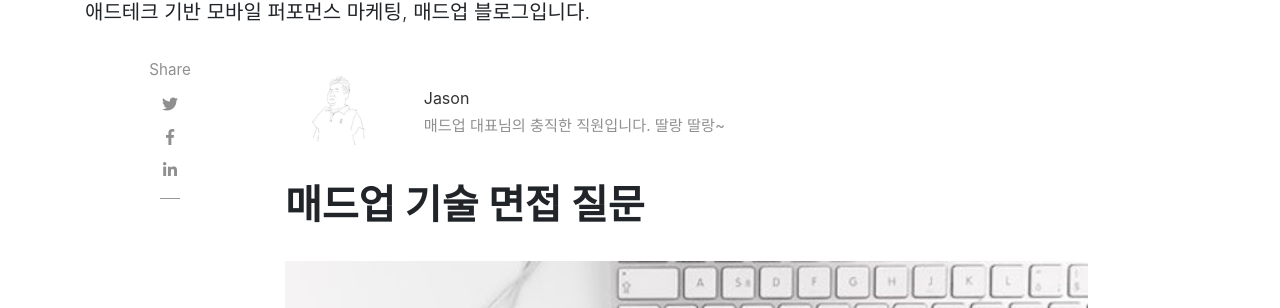
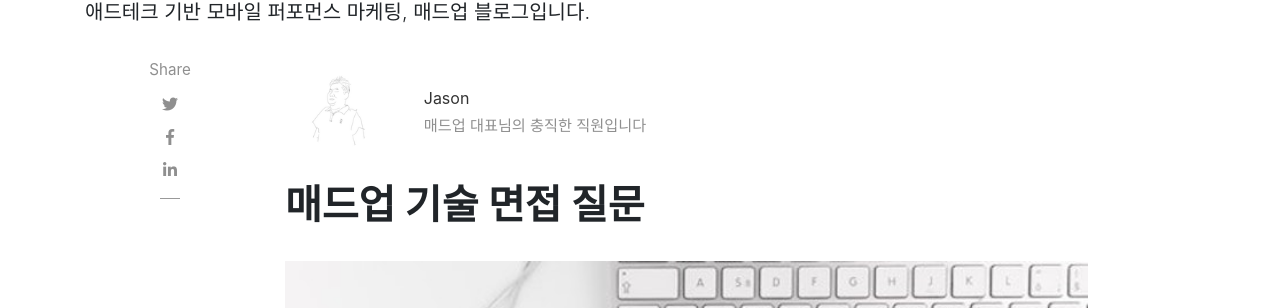
Before and after one commit to madup-inc/madup-inc.github.io, a Jekyll site: the page built from _posts/2018-01-31-MadtechInterviewQuestions.md, in a window 1280 px wide and 900 px high. Shown: the part 156-464 px from the top of the window. Built offline with Jekyll 4.4.1, drawn with Linux system fonts in a browser that asks for light colours; nearby versions of some CDN libraries; comment, search, counter and statistics services are not loaded.

Commit message:
Jason 소개글 변경

```diff
--- a/_config.yml
+++ b/_config.yml
@@ -17,7 +17,7 @@
     display_name: Jason
     avatar: "assets/avatars/jason.png"
     email: sngwon@madup.com
-    description: "매드업 대표님의 충직한 직원입니다. 딸랑 딸랑~"
+    description: "매드업 대표님의 충직한 직원입니다"
   Willy:
     name: Willy
     display_name: Willy
```
